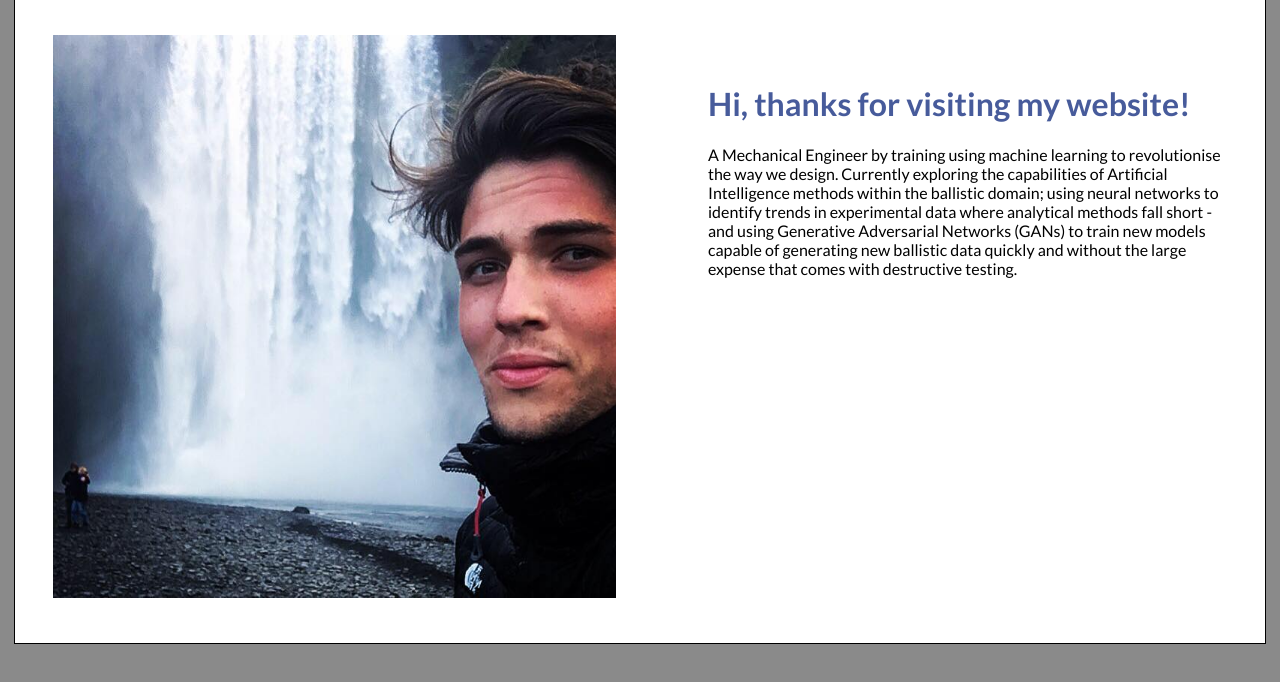
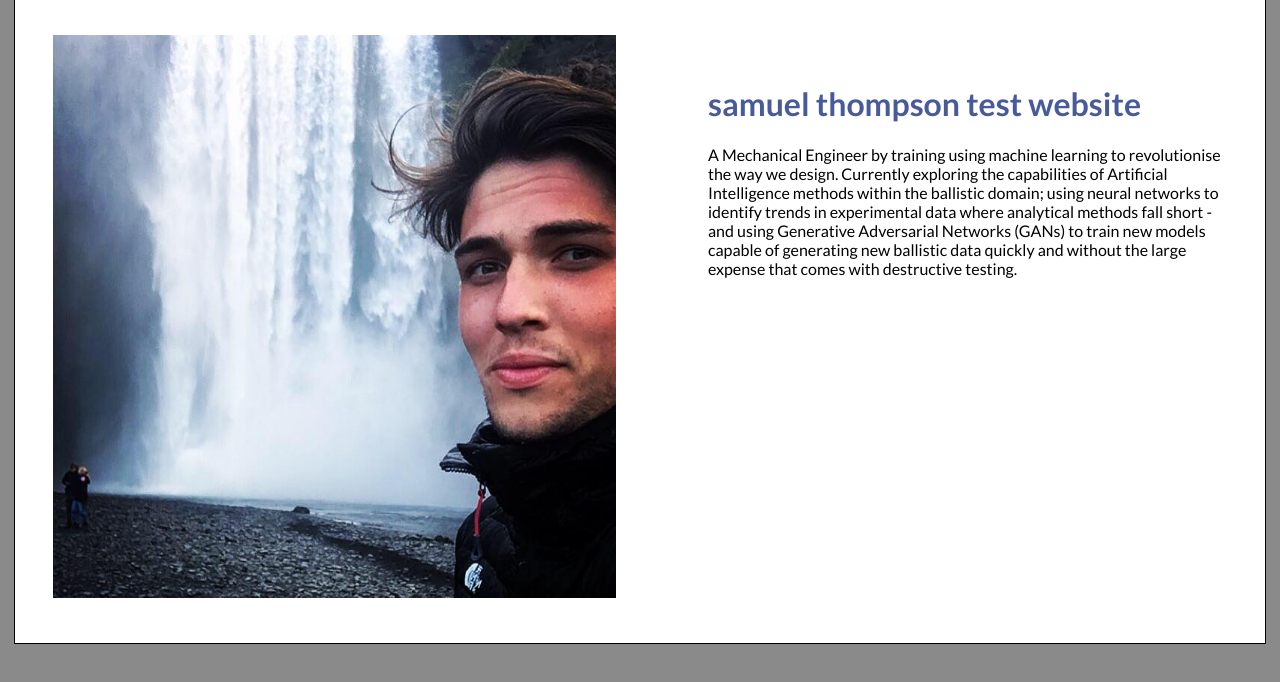
Before and after one commit to samph4/samph4.github.io, a plain HTML site: page about.html in a window 1280 px wide. Shown: the part 64-746 px from the top of the page. Drawn offline with Linux system fonts and the light colour scheme.

Commit message:
more updates

```diff
--- a/about.html
+++ b/about.html
@@ -69,7 +69,7 @@
                 </div>
 
                 <div class="profile-content-wrapper">
-                    <h1>Hi, thanks for visiting my website!</h1>
+                    <h1>samuel thompson test website</h1>
                     <p>A Mechanical Engineer by training using machine learning to revolutionise the way we design. Currently exploring the capabilities of Artificial Intelligence methods within the ballistic domain; using neural networks to identify trends in experimental data where analytical methods fall short - and using Generative Adversarial Networks (GANs) to train new models capable of generating new ballistic data quickly and without the large expense that comes with destructive testing.</p>
                 </div>
             </div>
```
